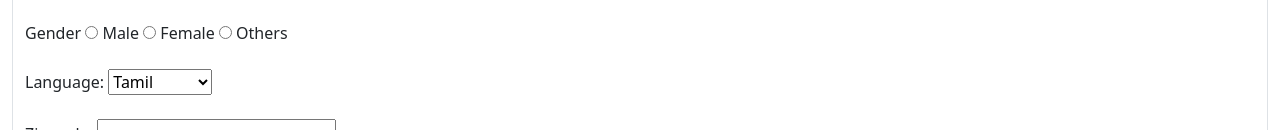
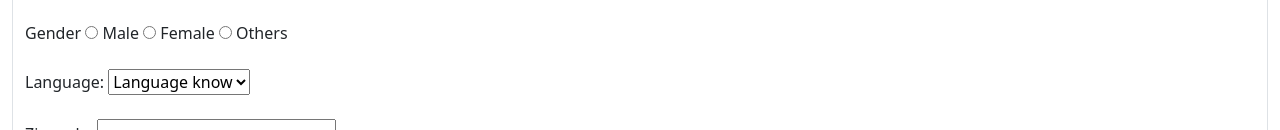
Before and after one commit to Harikumar599/html_file, a plain HTML site: page Day-4 form/Day4 - task/index.html in a window 1280 px wide. Shown: the part 670-800 px from the top of the page. Drawn offline with nearby package versions, Linux system fonts and the light colour scheme.

Commit message:
new updated file

```diff
--- a/Day-4 form/Day4 - task/index.html
+++ b/Day-4 form/Day4 - task/index.html
@@ -96,6 +96,7 @@
                 <div>
                     <label>Language:</label>
                     <select>
+                        <option>Language know</option>
                         <option>Tamil</option>
                         <option>English</option>
                         <option>Malayalam</option>
```
